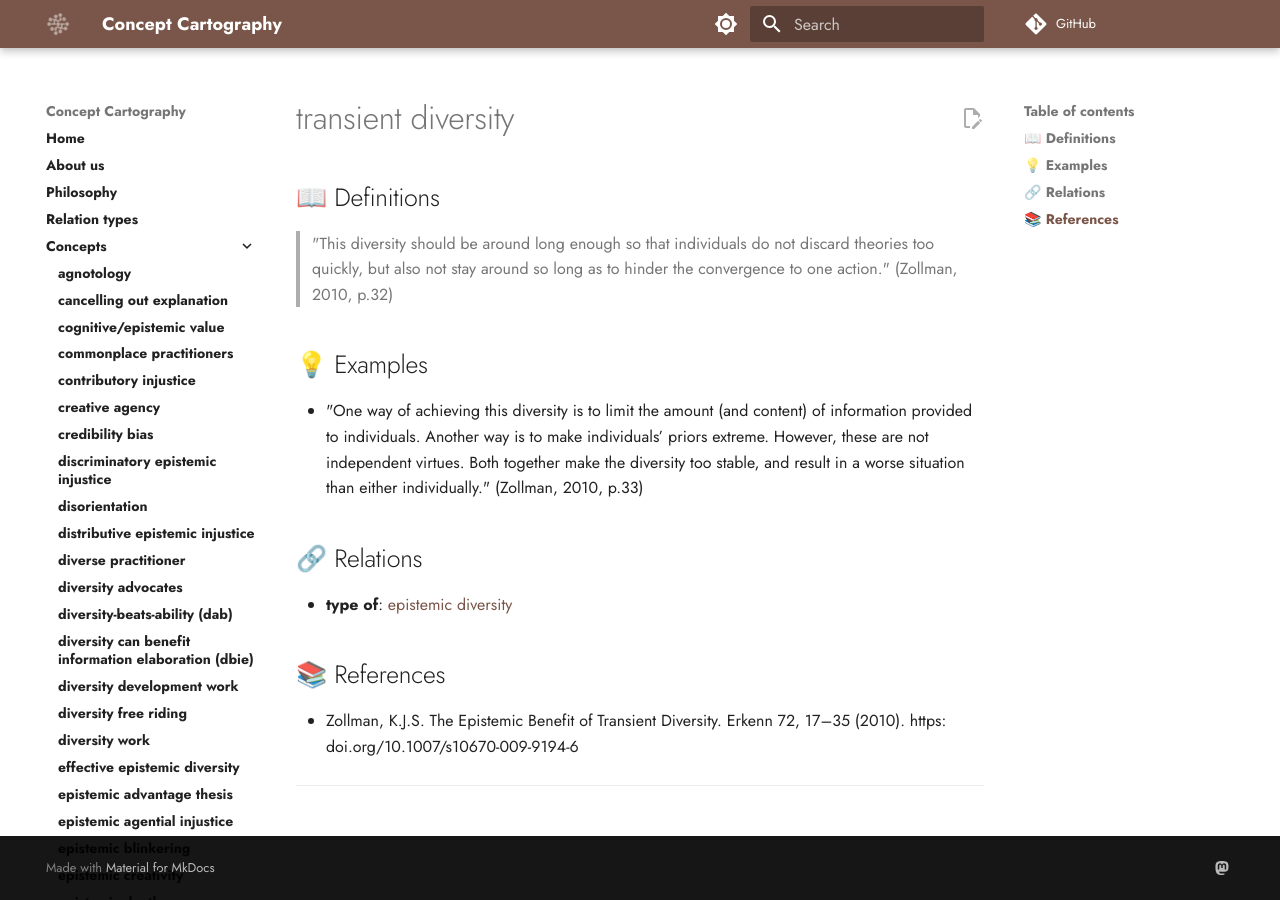
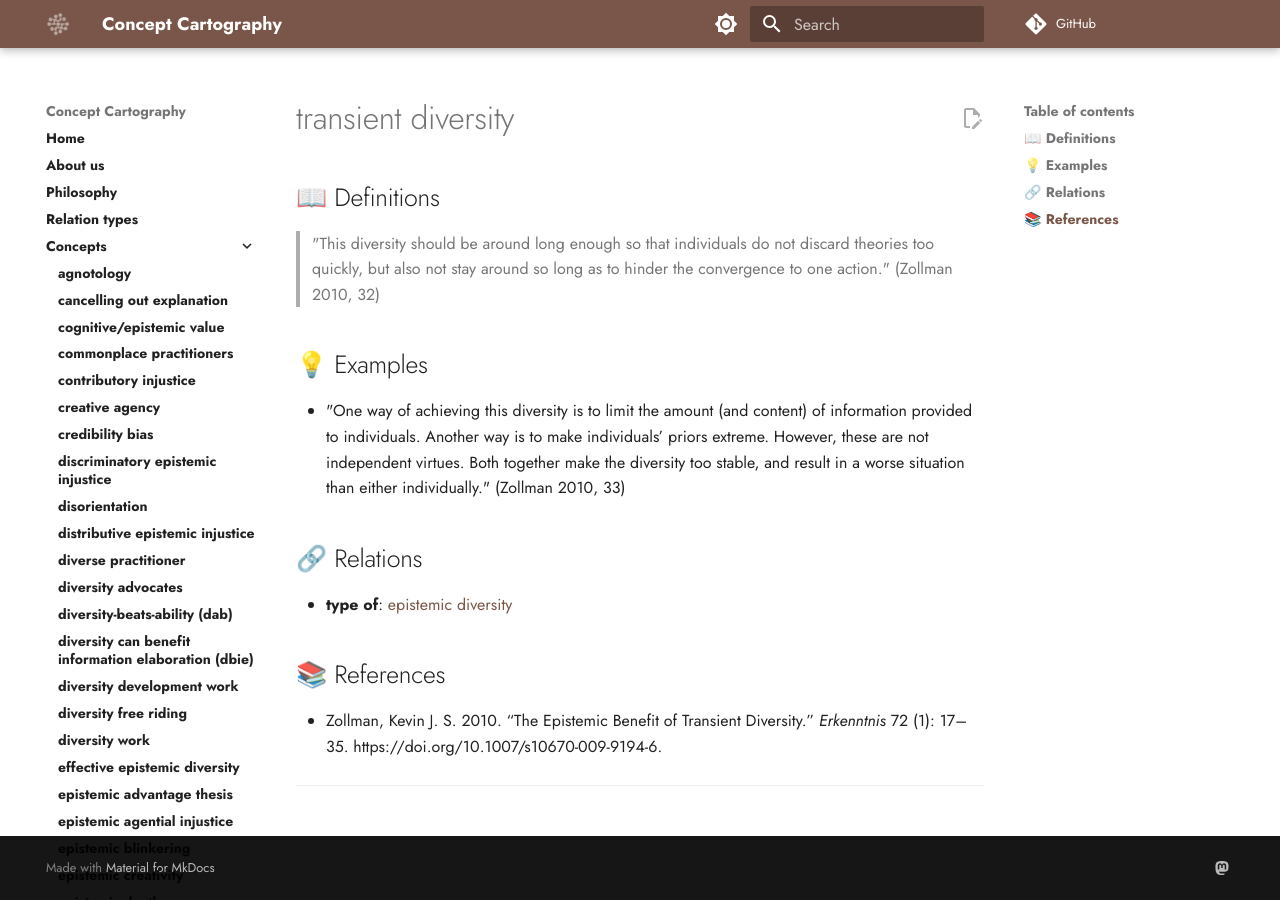
Before and after one commit to conceptcartography/conceptcartography, an MkDocs documentation site: the page built from docs/concepts/transient-diversity.md, in a window 1280 px wide. Built offline with MkDocs 1.6.1 and Material for MkDocs 9.7.7, drawn with Linux system fonts in a browser that asks for light colours; comment, search, counter and statistics services are not loaded; the version menu is left out.

Commit message:
Update transient-diversity.md

```diff
--- a/docs/concepts/transient-diversity.md
+++ b/docs/concepts/transient-diversity.md
@@ -2,11 +2,11 @@
 
 ## 📖 Definitions
 
-> "This diversity should be around long enough so that individuals do not discard theories too quickly, but also not stay around so long as to hinder the convergence to one action." (Zollman, 2010, p.32)
+> "This diversity should be around long enough so that individuals do not discard theories too quickly, but also not stay around so long as to hinder the convergence to one action." (Zollman 2010, 32)
 
 ## 💡 Examples
 
-- "One way of achieving this diversity is to limit the amount (and content) of information provided to individuals. Another way is to make individuals’ priors extreme. However, these are not independent virtues. Both together make the diversity too stable, and result in a worse situation than either individually." (Zollman, 2010, p.33)
+- "One way of achieving this diversity is to limit the amount (and content) of information provided to individuals. Another way is to make individuals’ priors extreme. However, these are not independent virtues. Both together make the diversity too stable, and result in a worse situation than either individually." (Zollman 2010, 33)
 
 ## 🔗 Relations
 
@@ -14,7 +14,7 @@
 
 ## 📚 References
 
-- Zollman, K.J.S. The Epistemic Benefit of Transient Diversity. Erkenn 72, 17–35 (2010). https: doi.org/10.1007/s10670-009-9194-6
+- Zollman, Kevin J. S. 2010. “The Epistemic Benefit of Transient Diversity.” _Erkenntnis_ 72 (1): 17–35. https://doi.org/10.1007/s10670-009-9194-6.
 
 ---
 
```
